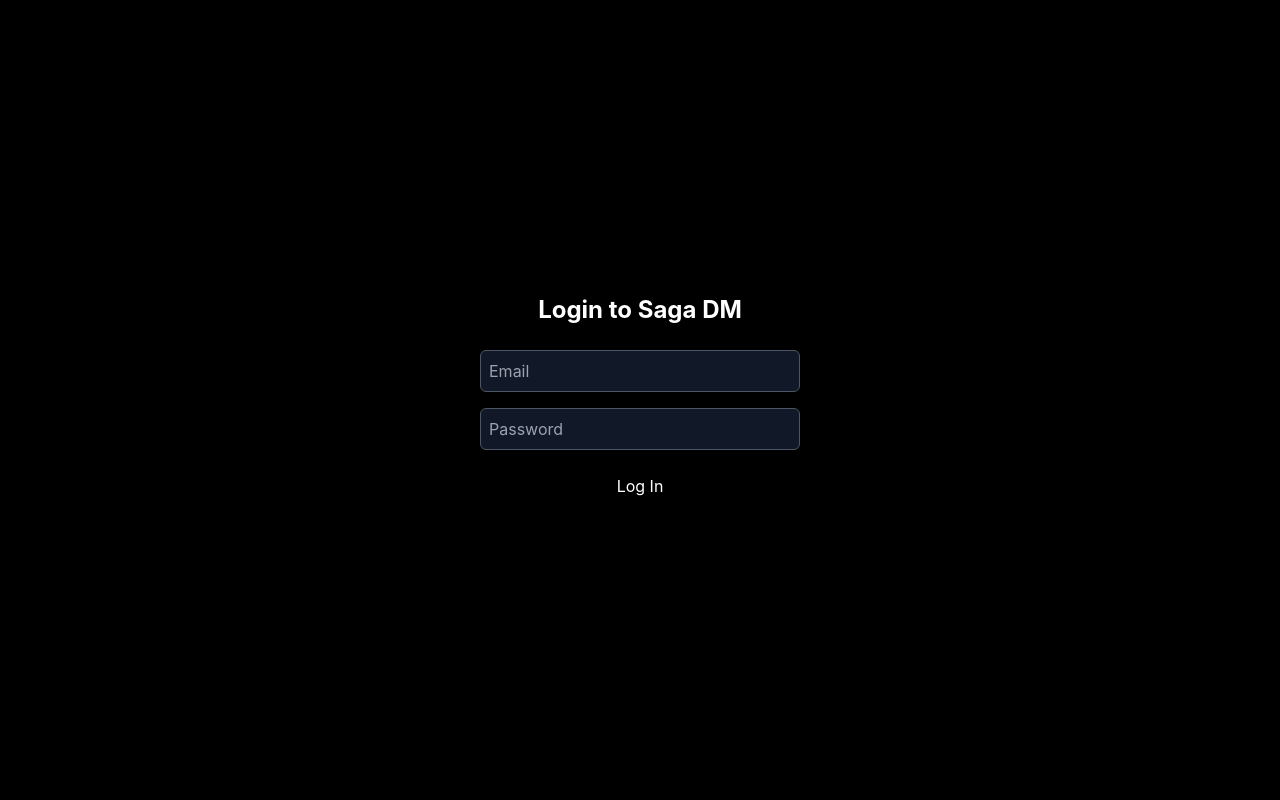
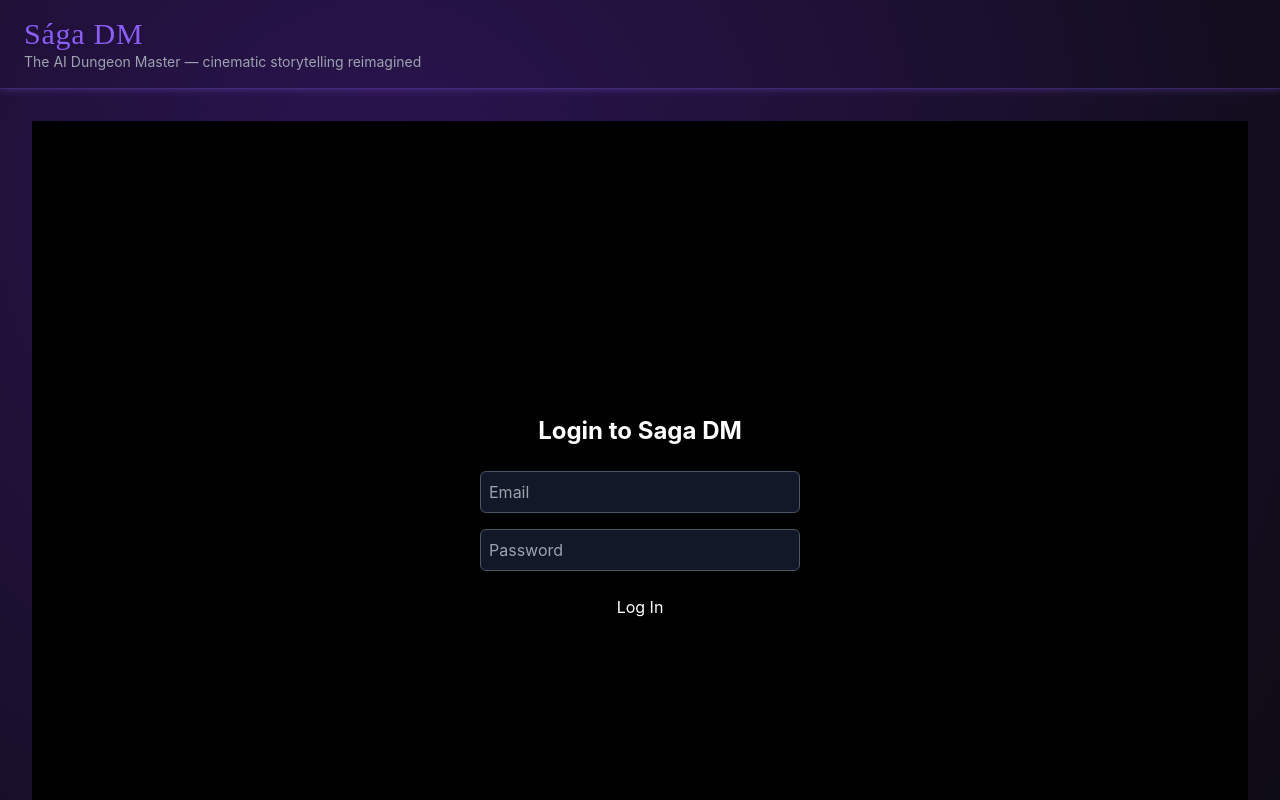
Before and after one commit to ShivKohli/saga-dm-webapp, a Next.js app: page / in a window 1280 px wide. Shown: the top 800 px of the page. Built offline with nearby package versions, Linux system fonts and the light colour scheme; no server answers.

Commit message:
Update layout.tsx

```diff
--- a/app/layout.tsx
+++ b/app/layout.tsx
@@ -6,10 +6,44 @@
   description: "Sága — AI Dungeon Master with multivoice narration",
 };
 
-export default function RootLayout({ children }: { children: React.ReactNode }) {
+export default function RootLayout({
+  children,
+}: {
+  children: React.ReactNode;
+}) {
   return (
     <html lang="en">
-      <body className="min-h-screen">{children}</body>
+      <body
+        className="
+          min-h-screen
+          bg-saga-bg
+          text-saga-text
+          font-ui
+          antialiased
+          bg-saga-gradient
+          selection:bg-saga-accent selection:text-saga-bg
+        "
+      >
+        <div className="relative flex flex-col min-h-screen">
+          {/* Header (optional global nav or logo) */}
+          <header className="px-6 py-4 border-b border-saga-accent/30 shadow-glow">
+            <h1 className="font-saga text-3xl text-saga-accent tracking-wide drop-shadow">
+              Sága DM
+            </h1>
+            <p className="text-saga-subtext text-sm">
+              The AI Dungeon Master — cinematic storytelling reimagined
+            </p>
+          </header>
+
+          {/* Main Content */}
+          <main className="flex-1 p-4 md:p-8">{children}</main>
+
+          {/* Footer */}
+          <footer className="text-center text-xs text-saga-subtext py-4 border-t border-saga-accent/20">
+            <span>© {new Date().getFullYear()} Sága DM by Shiv Kohli</span>
+          </footer>
+        </div>
+      </body>
     </html>
   );
 }
```
